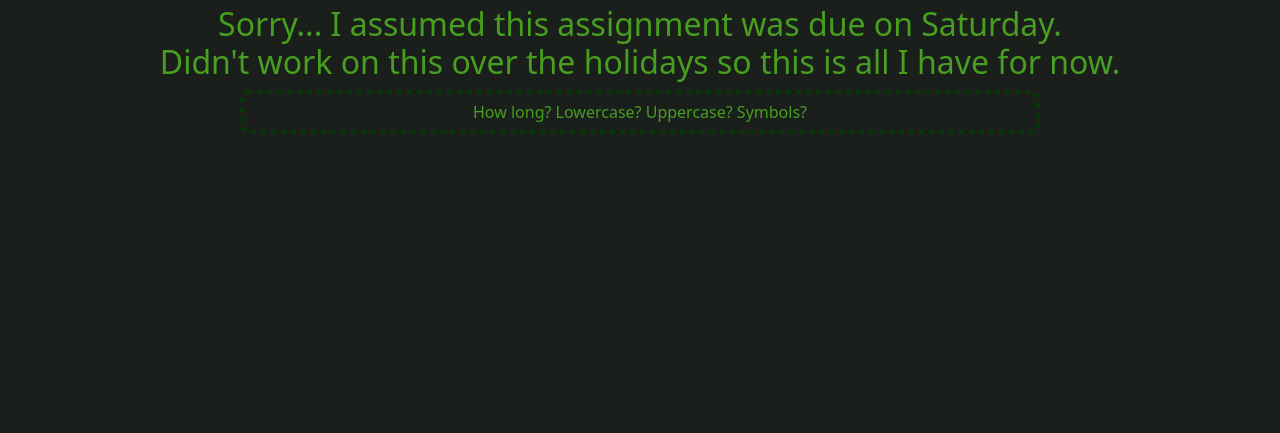
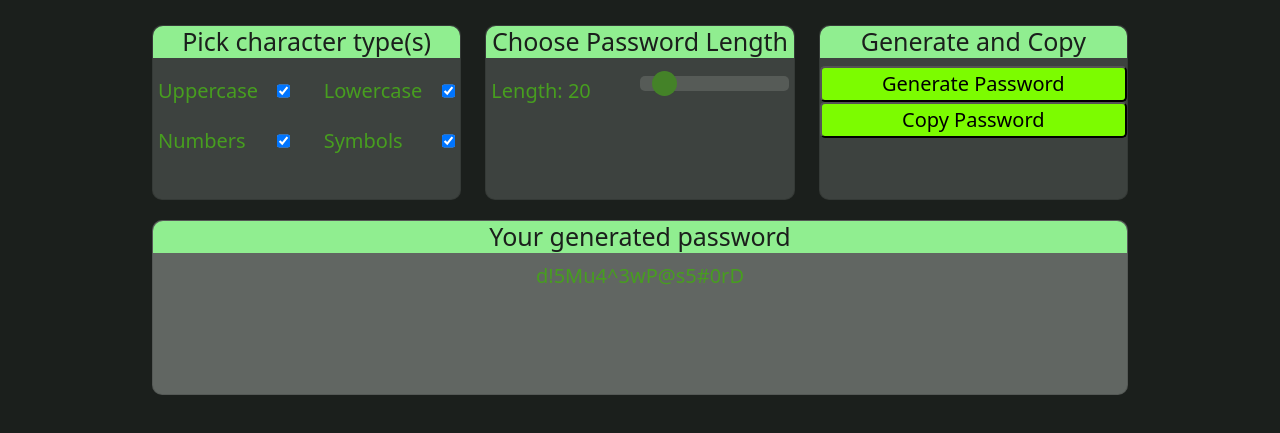
Before and after one commit to Ejhuang2015/Password-Generator, a plain HTML site: page index.html in a window 1280 px wide. Shown: the part 73-506 px from the top of the page. Drawn offline with nearby package versions, Linux system fonts and the light colour scheme.

Commit message:
Filled out functionality and simple design.

```diff
--- a/assets/script.js
+++ b/assets/script.js
@@ -0,0 +1,90 @@
+// Password Length Slider Script
+var slider = document.getElementById("lengthRange");
+var output = document.getElementById("lengthValue");
+output.innerHTML = slider.value; // Display the default slider value
+
+// Update the current slider value (each time you drag the slider handle)
+slider.oninput = function() {
+  output.innerHTML = this.value;
+}
+
+
+const resultEl = document.getElementById('result');
+const lengthEl = document.getElementById('lengthRange');
+const uppercaseEl = document.getElementById('upperCase');
+const lowercaseEl = document.getElementById('lowerCase');
+const numbersEl = document.getElementById('numbers');
+const symbolsEl = document.getElementById('symbols');
+const generateEl = document.getElementById('generate');
+const clipboard = document.getElementById('clipboard');
+
+const randomFunc = {
+	lower: getRandomLower,
+	upper: getRandomUpper,
+	number: getRandomNumber,
+	symbol: getRandomSymbol
+}
+
+clipboard.addEventListener('click', () => {
+	const textarea = document.createElement('textarea');
+	const password = resultEl.innerText;
+
+	if(!password) { return; }
+
+	textarea.value = password;
+	document.body.appendChild(textarea);
+	textarea.select();
+	document.execCommand('copy');
+	textarea.remove();
+	alert('Password copied to clipboard');
+});
+
+generate.addEventListener('click', () => {
+	const length = +lengthEl.value;
+	const hasLower = lowercaseEl.checked;
+	const hasUpper = uppercaseEl.checked;
+	const hasNumber = numbersEl.checked;
+	const hasSymbol = symbolsEl.checked;
+
+	resultEl.innerText = generatePassword(hasLower, hasUpper, hasNumber, hasSymbol, length);
+});
+
+function generatePassword(lower, upper, number, symbol, length) {
+	let generatedPassword = '';
+	const typesCount = lower + upper + number + symbol;
+	const typesArr = [{lower}, {upper}, {number}, {symbol}].filter(item => Object.values(item)[0]);
+
+	// Doesn't have a selected type
+	if(typesCount === 0) {
+		return '';
+	}
+
+	// create a loop
+	for(let i=0; i<length; i+=typesCount) {
+		typesArr.forEach(type => {
+			const funcName = Object.keys(type)[0];
+			generatedPassword += randomFunc[funcName]();
+		});
+	}
+
+	const finalPassword = generatedPassword.slice(0, length);
+
+	return finalPassword;
+}
+
+function getRandomLower() {
+	return String.fromCharCode(Math.floor(Math.random() * 26) + 97);
+}
+
+function getRandomUpper() {
+	return String.fromCharCode(Math.floor(Math.random() * 26) + 65);
+}
+
+function getRandomNumber() {
+	return +String.fromCharCode(Math.floor(Math.random() * 10) + 48);
+}
+
+function getRandomSymbol() {
+	const symbols = '!@#$%^&*(){}[]=<>/,.'
+	return symbols[Math.floor(Math.random() * symbols.length)];
+}
--- a/assets/style.css
+++ b/assets/style.css
@@ -1,24 +1,109 @@
+/* General Document Styles */
 *{
     box-sizing: border-box;
 }
 
+body {
+    background-color: rgb(27, 31, 28);
+    text-align: center;
+    color:rgb(71, 158, 31);
+    font-size: 20px;
+
+    display: flex;
+    flex-direction: column;
+    justify-content: center;
+}
+
+/* Top Header Style */
 h1.header{
     background-color: rgb(7, 54, 6);
     padding: 10px;
     border-bottom: 2px solid lawngreen;
 }
 
-body {
-    background-color: rgb(27, 31, 28);
-    text-align: center;
-    color:rgb(71, 158, 31);
+/* Main Container Style */
+div.container{
+    width: 1000px;
+    max-width: 100%;
+    margin: 10px auto;
 }
 
-article.mainBody{
-    max-width: 800px;
-    margin: 5px;
-    padding: 5px;
-    border: 5px dotted rgb(7, 54, 6);
+/* Card styles */
+h3.card-title {
+    font-size: 25px;
+    background-color: lightgreen;
+    color:rgb(27, 31, 28);
+    border-top-left-radius: 10px;
+    border-top-right-radius: 10px;
+    padding-bottom: 2px;
+}
+
+
+.card {
+    background-color: rgb(97, 102, 98, .5);
+    padding: 0px;
+    margin: 10px 0px;
     border-radius: 10px;
-    margin: auto;
+    height: 175px;
 }
+
+.card-text {
+    display: flex;
+    flex-direction: column;
+    justify-content: space-around;
+}
+
+/* Result Style */
+.largeCard {
+    background-color: rgb(97, 102, 98);
+    max-width: 100%;
+}
+
+/* Settings Style */
+article.setting {
+    padding: 10px 5px;
+    display: flex;
+    justify-content: space-between;
+}
+
+.button {
+    background-color: lawngreen;
+    border-radius: 5px;
+    display: flex;
+    justify-content: center;
+}
+
+/* Slider Style */
+.slider {
+-webkit-appearance: none;
+width: 50%;
+height: 15px;
+border-radius: 5px;
+background: rgb(97, 102, 98);
+outline: none;
+opacity: 0.7;
+-webkit-transition: .2s;
+transition: opacity .2s;
+}
+
+.slider:hover {
+opacity: 1;
+}
+
+.slider::-webkit-slider-thumb {
+-webkit-appearance: none;
+appearance: none;
+width: 25px;
+height: 25px;
+border-radius: 50%;
+background: rgb(71, 158, 31);
+cursor: pointer;
+}
+
+.slider::-moz-range-thumb {
+width: 25px;
+height: 25px;
+border-radius: 50%;
+background: rgb(71, 158, 31);
+cursor: pointer;
+}
--- a/index.html
+++ b/index.html
@@ -4,7 +4,7 @@
     <head>
         <meta charset="UTF-8" />
         <meta name="viewport" content="width=device-width, initial-scale=1.0">
-        <meta name="Description" content="Edward Huang's Portfolio. Main page that should showacse a short summary and eventually a prettier navigation carousel system">
+        <meta name="Description" content="Edward Huang's Password Generator. A small practice application that generates a password with custom settings">
 
         <!-- Stylesheet Links -->
           <!-- Fonts -->
@@ -22,27 +22,165 @@
     </head>
 
     <body>
+      <!-- Top Header -->
       <h1 class="header">Password Generator</h1>
 
-      <h2 class="subtitle">Sorry... I assumed this assignment was due on Saturday. <br> Didn't work on this over the holidays so this is all I have for now.</h2>
+      <!-- <h2 class="subtitle">Sorry... I assumed this assignment was due on Saturday. <br> Didn't work on this over the holidays so this is all I have for now.</h2> -->
 
-      <article class="mainBody">
+      <!-- Wrapper -->
+      <div class="container">
 
-        <slider class="length">How long?</slider>
+        <!-- Row 1 -->
+        <div class="row">
 
-        <toggle class="lowerCase">Lowercase?</toggle>
+          <!-- Column 1-1 -->
+          <section class="col-md-4">
 
-        <toggle class="upperCase">Uppercase?</toggle>
+            <div class="card">
+              <h3 class="card-title">Pick character type(s)</h3>
 
-        <toggle class="symbols">Symbols?</toggle>
+              <div class="card-text">
 
-      </article>
+                <!-- Subrow 1-1 -->
+                <div class="row">
 
+                  <!-- Column 1-1-1 -->
+                  <section class="col-md-6">
+
+                    <!-- Uppercase Setting -->
+                    <article class="setting">
+                      <label>Uppercase</label>
+                      <input type="checkbox"id="upperCase" checked/>
+                    </article>
+
+                  </section>
+
+                  <!-- Column 1-1-2 -->
+                  <section class="col-md-6">
+
+                    <!-- Lowercase Setting -->
+                    <article class="setting">
+                      <label>Lowercase</label>
+                      <input type="checkbox"id="lowerCase" checked/>
+                    </article>
+
+                  </section>
+
+                </div>
+
+                <!-- Subrow 1-2 -->
+                <div class="row">
+
+                  <!-- Column 1-2-1 -->
+                  <section class="col-md-6">
+
+                    <!-- Numbers Setting -->
+                    <article class="setting">
+                      <label>Numbers</label>
+                      <input type="checkbox"id="numbers" checked/>
+                    </article>
+
+                  </section>
+
+                  <!-- Column 1-2-2 -->
+                  <section class="col-md-6">
+
+                    <!-- Symbols Setting -->
+                    <article class="setting">
+                      <label>Symbols</label>
+                      <input type="checkbox"id="symbols" checked/>
+                    </article>
+
+                  </section>
+
+                </div>
+
+              </div>
+
+            </div>
+
+          </section>
+
+          <!-- Column 1-2 -->
+          <section class="col-md-4">
+
+            <div class="card">
+              <h3 class="card-title">Choose Password Length</h3>
+
+              <div class="card-text">
+
+                <!-- Length Setting -->
+                <article class="setting">
+                  <label>Length: <span id="lengthValue"></span></label>
+                  <input type="range" min="8" max="128" value="20" class="slider" id="lengthRange" />
+                </article>
+
+              </div>
+
+            </div>
+
+          </section>
+
+          <!-- Column 1-3 -->
+          <section class="col-md-4">
+
+            <div class="card">
+
+              <h3 class="card-title">Generate and Copy</h3>
+
+              <div class="card-text">
+
+                <!-- Generate Password Button -->
+                <button class="button buttonLarge" id="generate">
+                  Generate Password
+                </button>
+
+                <!-- Clipboard Button -->
+                <button class="button buttonLarge" id="clipboard">
+                  Copy Password
+                </button>
+
+              </div>
+
+            </div>
+
+          </section>
+
+        </div>
+
+        <!-- Row 2 -->
+        <div class="row">
+
+          <!-- Column 2-1 -->
+          <section class="col-md-12">
+
+            <div class="card largeCard">
+
+              <h3 class="card-title">
+                Your generated password
+              </h3>
+
+              <!-- Result Box -->
+              <article class="passwordGen">
+                <span id="result">d!5Mu4^3wP@s5#0rD</span>
+              </article>
+
+            </div>
+
+          </section>
+
+        </div>
+
+      </div>
 
     </body>
 
     <!-- JavaScripts -->
+      <!-- Bootstrap -->
     <script src="https://cdn.jsdelivr.net/npm/@popperjs/core@2.5.4/dist/umd/popper.min.js" integrity="sha384-q2kxQ16AaE6UbzuKqyBE9/u/KzioAlnx2maXQHiDX9d4/zp8Ok3f+M7DPm+Ib6IU" crossorigin="anonymous"></script>
     <script src="https://cdn.jsdelivr.net/npm/bootstrap@5.0.0-beta1/dist/js/bootstrap.min.js" integrity="sha384-pQQkAEnwaBkjpqZ8RU1fF1AKtTcHJwFl3pblpTlHXybJjHpMYo79HY3hIi4NKxyj" crossorigin="anonymous"></script>
 
+      <!-- Custom -->
+    <script type="text/javascript" src="./assets/script.js"></script>
+
 </html>
```
Also changed, not shown: assets/clipboard-regular.png (added), 1 other file.
